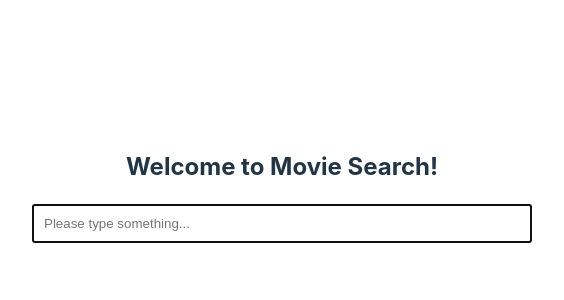
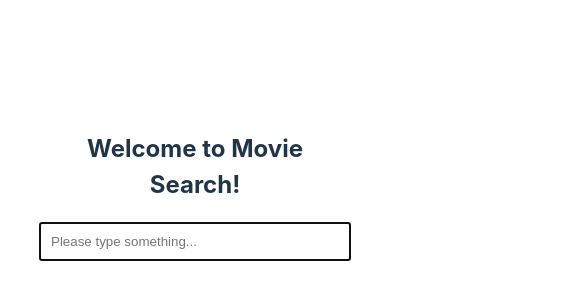
Before and after one commit to daviidlyon/autocomplete, a React app: page / in a window 390 px wide. Shown: the part 236-536 px from the top of the page, 564 px wide, since content can reach past the window. Built offline with nearby package versions, Linux system fonts and the light colour scheme; the HTML template or start-up script is replaced by a standard one.

Commit message:
mobile-friendly

```diff
--- a/src/App.css
+++ b/src/App.css
@@ -41,8 +41,17 @@
   color: #888;
 }
 
-.main-container {
-  width: 500px;
+@media (max-width: 559px) {
+  .main-container {
+    width: 80vw;
+    min-width: 250px;
+  }
+}
+
+@media (min-width: 560px) {
+  .main-container {
+    min-width: 500px;
+  }
 }
 
 .snackbar {
```
